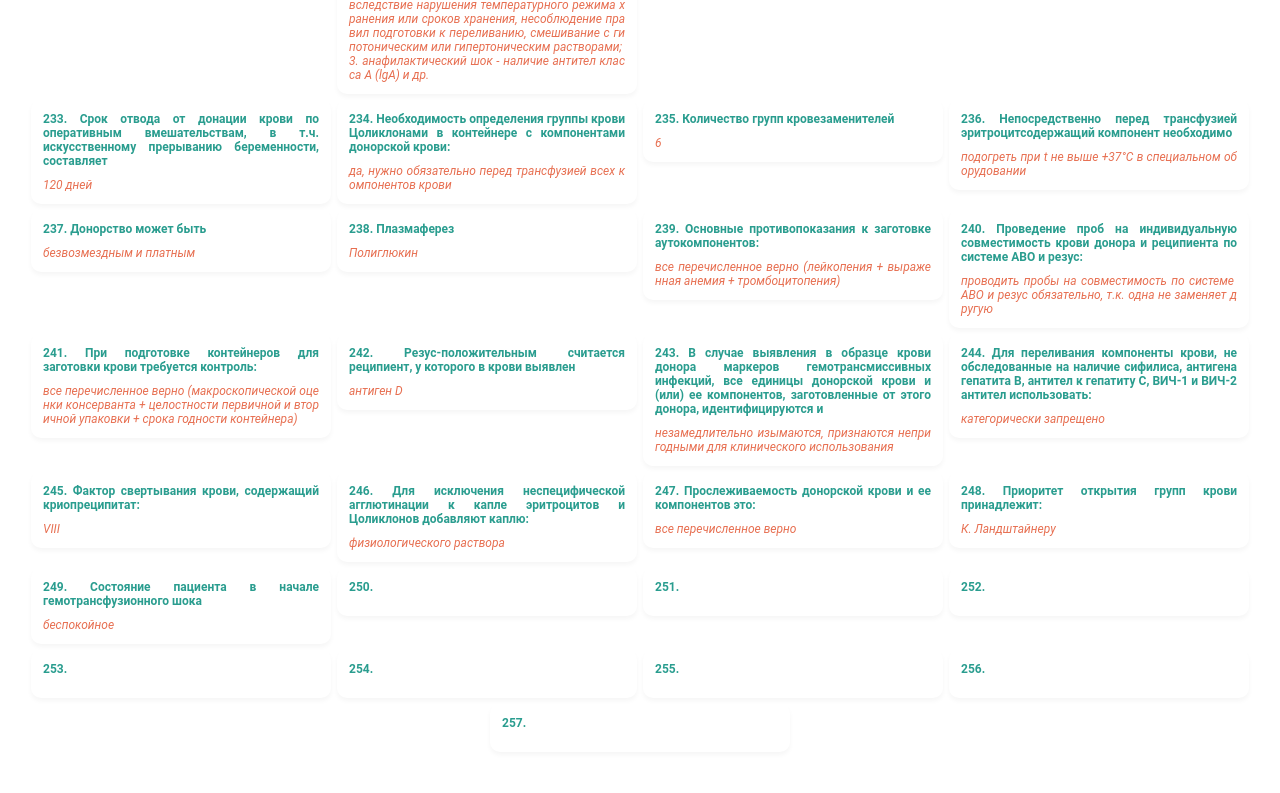
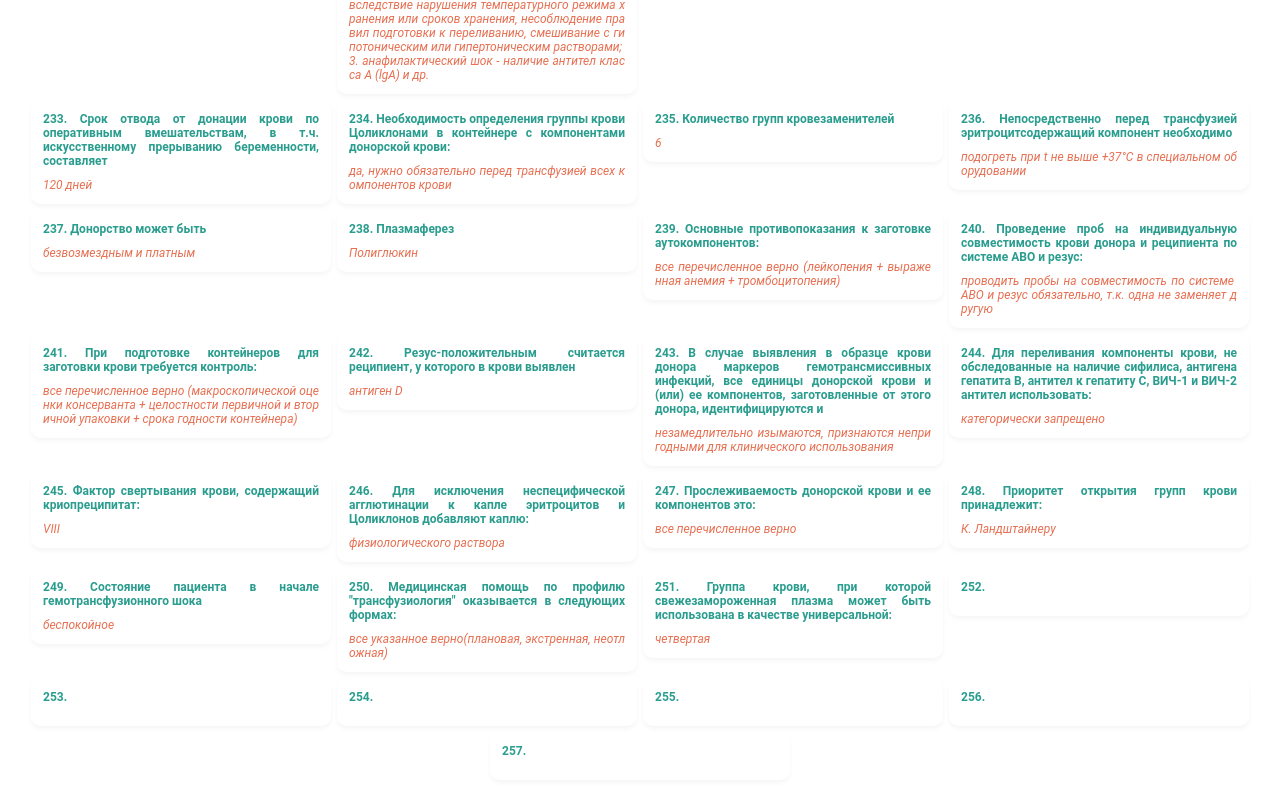
Before and after one commit to dfr8938/transfusio-app, a React (Create React App) app: page / in a window 1280 px wide. Shown: the part 6902-7695 px from the top of the page. Before the commit the page ends 7667 px from the top, so only its background shows below. Built offline with nearby package versions, Linux system fonts and the light colour scheme.

Commit message:
...added answers...

```diff
--- a/src/database/database.js
+++ b/src/database/database.js
@@ -1431,13 +1431,13 @@ const listAnswers = [
   },
   {
     id: 249,
-    question: "",
-    answer: "",
+    question: `Медицинская помощь по профилю "трансфузиология" оказывается в следующих формах:`,
+    answer: "все указанное верно(плановая, экстренная, неотложная)",
   },
   {
     id: 250,
-    question: "",
-    answer: "",
+    question: "Группа крови, при которой свежезамороженная плазма может быть использована в качестве универсальной:",
+    answer: "четвертая",
   },
   {
     id: 251,
```
